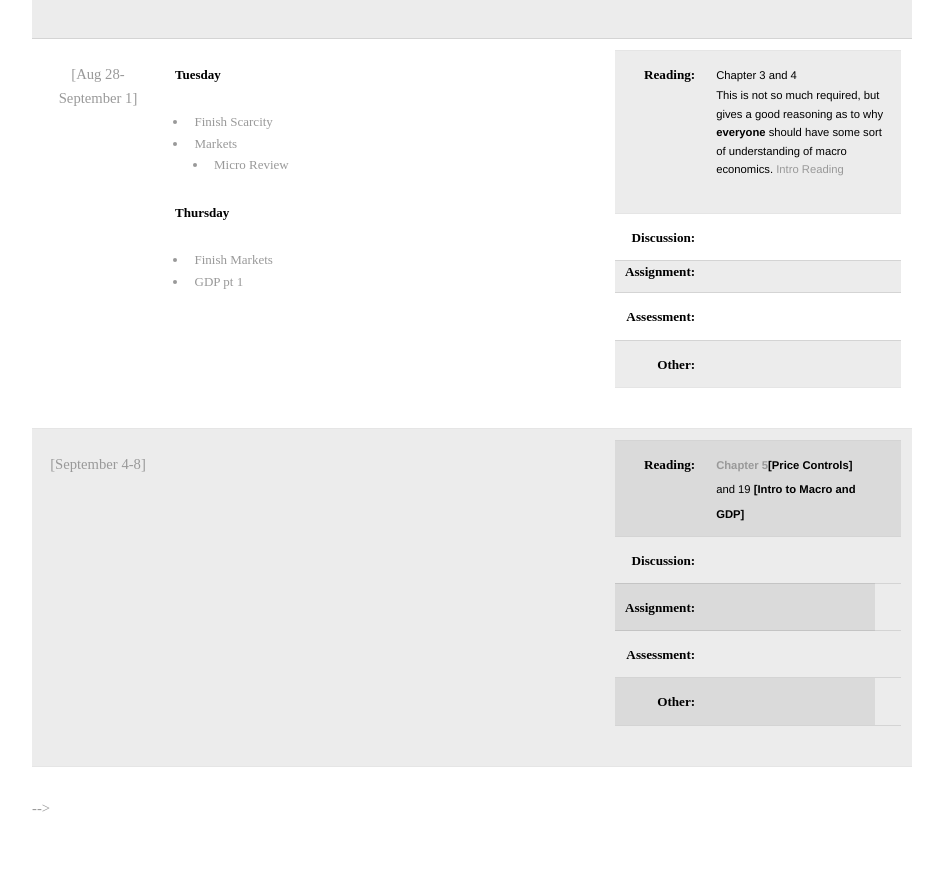
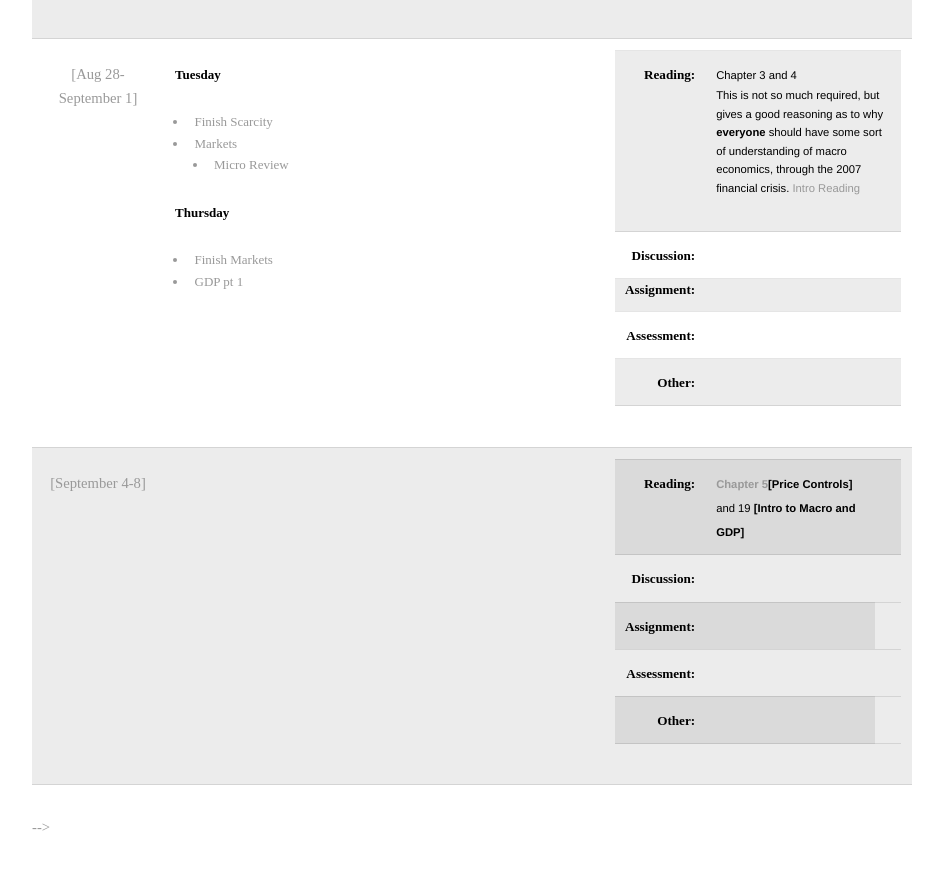
Before and after one commit to pandeyavishek/econ202, a plain HTML site: page index.html in a window 1280 px wide. Shown: the part 1110-1980 px from the top of the page, without its empty margins (168-1111 px from the left). Drawn offline with Linux system fonts and the light colour scheme; a web font is replaced by a local one.

Commit message:
Update index.html

```diff
--- a/index.html
+++ b/index.html
@@ -143,7 +143,8 @@
 				<tbody>
 					<tr>
 						<th style="text-align: right;" width="25%">Reading:</th>
-						<td width="75%"><span style="color: rgb(0,0,0);font-family: &quot;Helvetica Neue&quot; , Arial , sans-serif;font-size: 11.25px;">Chapter 3 and 4 <p>This is not so much required, but gives a good reasoning as to why <strong>everyone</strong> should have some sort of understanding of macro economics.   <a href="https://pandeyavishek.github.io/econ202/docs/IntroMacroReading.pdf" target="_blank">Intro Reading</a></p></span></td>
+						<td width="75%"><span style="color: rgb(0,0,0);font-family: &quot;Helvetica Neue&quot; , Arial , sans-serif;font-size: 11.25px;">Chapter 3 and 4 <p>This is not so much required, but gives a good reasoning as to why <strong>everyone</strong> should have some sort of understanding of macro economics, through the
+							2007 financial crisis.  <a href="https://pandeyavishek.github.io/econ202/docs/IntroMacroReading.pdf" target="_blank">Intro Reading</a></p></span></td>
 					</tr>
 					<tr>
 						<th style="text-align: right;">Discussion:</th>
```
